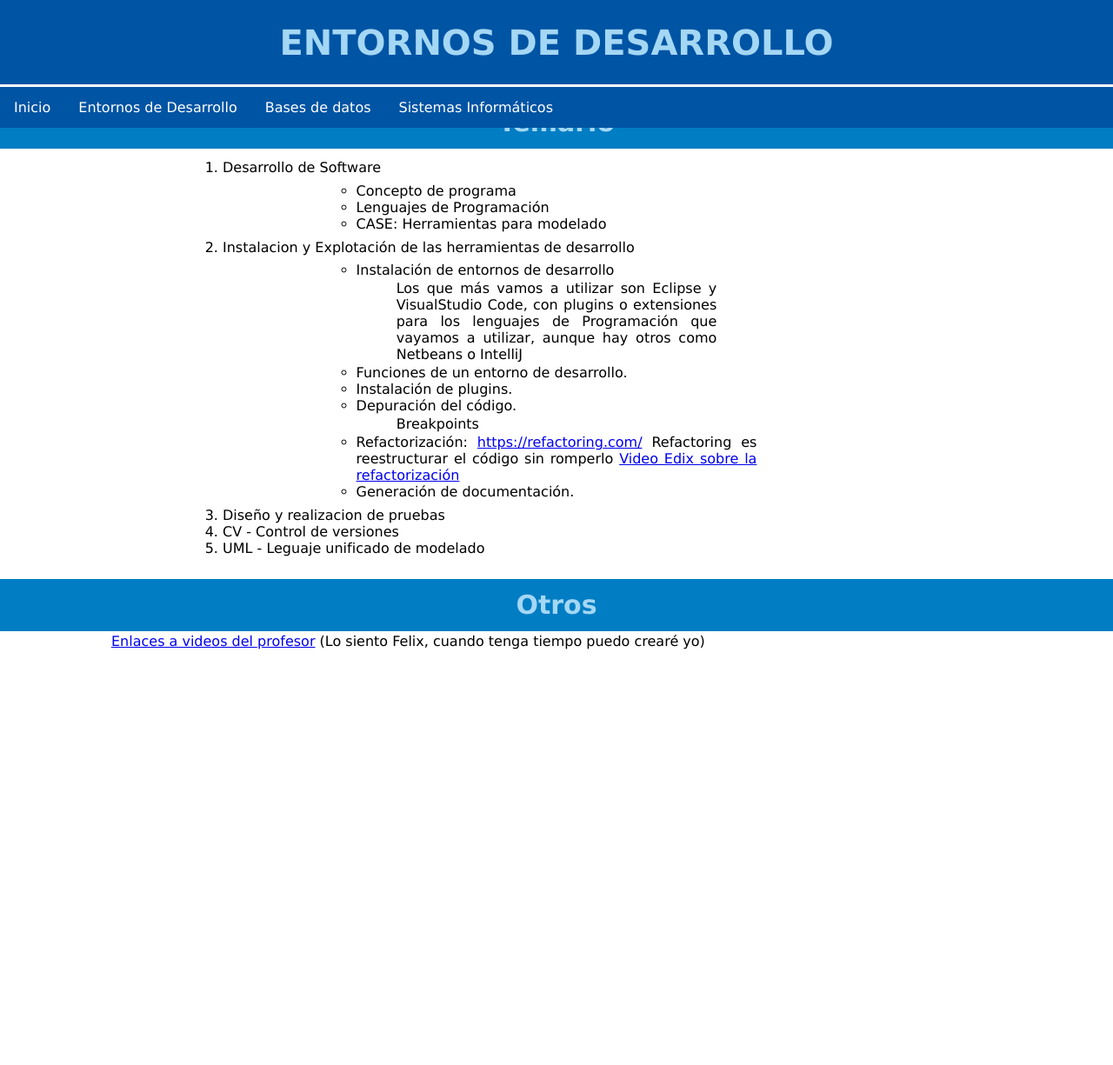
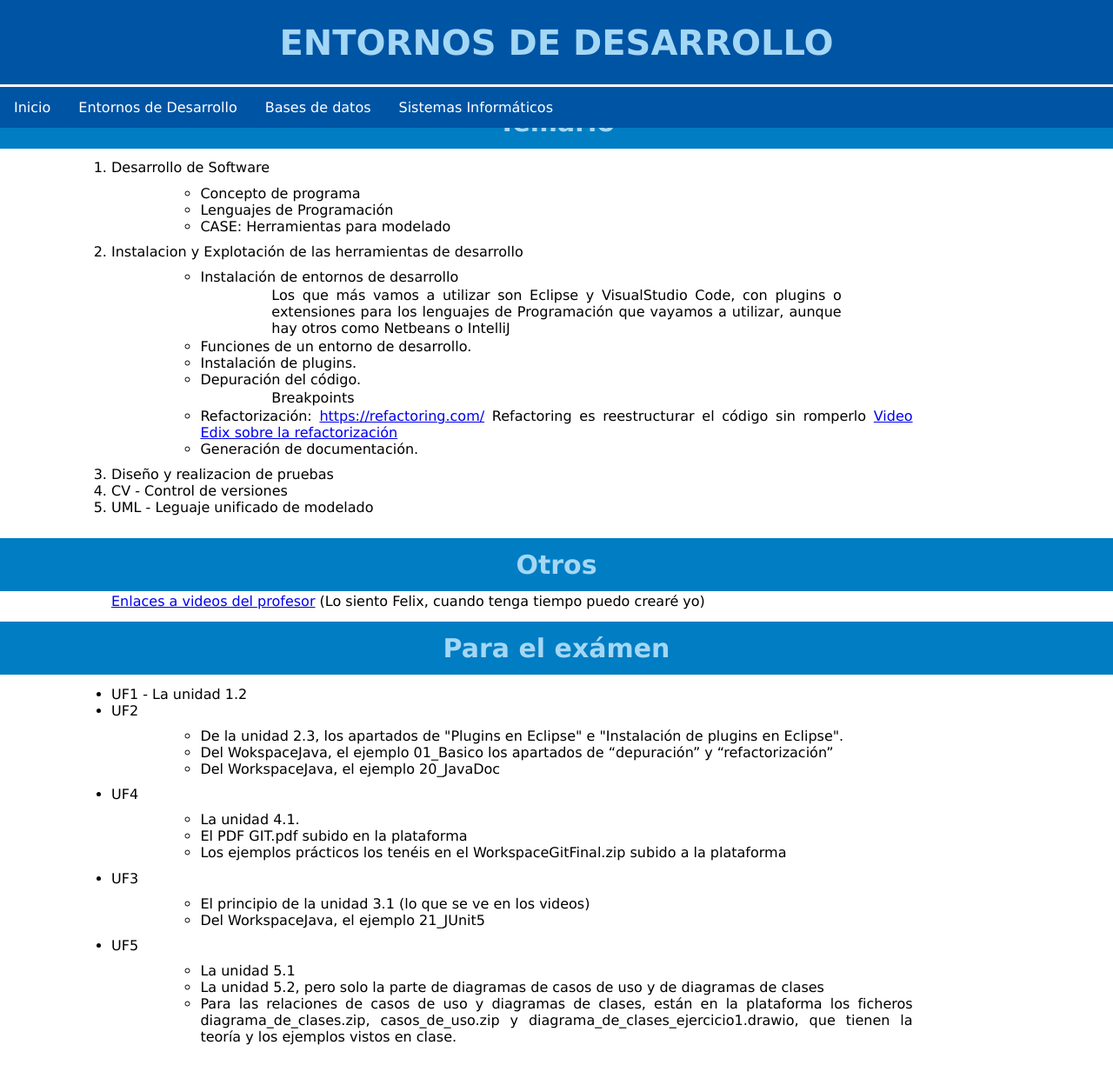
Before and after one commit to tatvil/DAM, a PHP site: page /DAM1/EntornosDesarrollo/index.php in a window 1280 px wide. Shown: the whole page at 87% size. Before the commit the page ends 747 px from the top, so only its background shows below. Run offline with PHP 8.4, Linux system fonts and the light colour scheme.

Commit message:
generando gitinnore

```diff
--- a/DAM1/EntornosDesarrollo/index.php
+++ b/DAM1/EntornosDesarrollo/index.php
@@ -41,5 +41,37 @@
         </ol>
         <h2>Otros</h2>
         <p><a href="Enlaces-a-videos.html">Enlaces a videos del profesor</a> (Lo siento Felix, cuando tenga tiempo puedo crearé yo)</p>
+
+        <h2>Para el exámen</h2>
+        <ul>
+            <li>UF1 - La unidad 1.2</li>
+            <li>UF2
+                <ul>
+                    <li>De la unidad 2.3, los apartados de "Plugins en Eclipse" e "Instalación de plugins en Eclipse".</li>
+                    <li>Del WokspaceJava, el ejemplo 01_Basico los apartados de “depuración” y “refactorización”</li>
+                    <li>Del WorkspaceJava, el ejemplo 20_JavaDoc</li>
+                </ul>
+            </li>
+            <li>UF4
+                <ul>
+                    <li>La unidad 4.1.</li>
+                    <li>El PDF GIT.pdf subido en la plataforma</li>
+                    <li>Los ejemplos prácticos los tenéis en el WorkspaceGitFinal.zip subido a la plataforma</li>
+                </ul>
+            </li>
+            <li>UF3
+                <ul>
+                    <li>El principio de la unidad 3.1 (lo que se ve en los videos)</li>
+                    <li>Del WorkspaceJava, el ejemplo 21_JUnit5</li>
+                </ul>
+            </li>
+            <li>UF5
+                <ul>
+                    <li>La unidad 5.1</li>
+                    <li>La unidad 5.2, pero solo la parte de diagramas de casos de uso y de diagramas de clases</li>
+                    <li>Para las relaciones de casos de uso y diagramas de clases, están en la plataforma los ficheros diagrama_de_clases.zip, casos_de_uso.zip y diagrama_de_clases_ejercicio1.drawio, que tienen la teoría y los ejemplos vistos en clase.</li>
+                </ul>
+            </li>
+        </ul>
     </body>
 </html>
--- a/css/style.css
+++ b/css/style.css
@@ -92,7 +92,7 @@ td {
 ul, ol{
   text-align: justify;
   padding: 1%;
-  width: 60%;
+  width: 80%;
   margin: auto;
 }
 
```
Also changed, not shown: DAM1/EntornosDesarrollo/ComandosGit/ComandosGit/InicioGitHub.html (added, +11 -0 lines), DAM1/EntornosDesarrollo/ComandosGit/ComandosGit/index.html (added, +44 -0 lines), 12 other files. Lines whose indentation alone changed are shown as unchanged.
